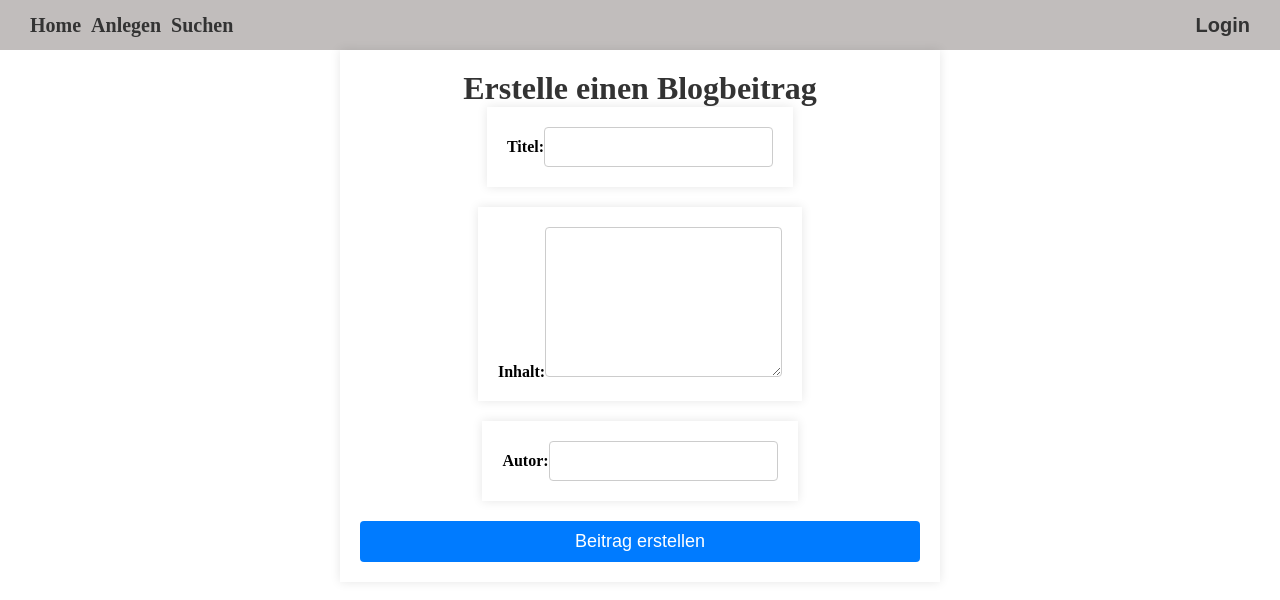
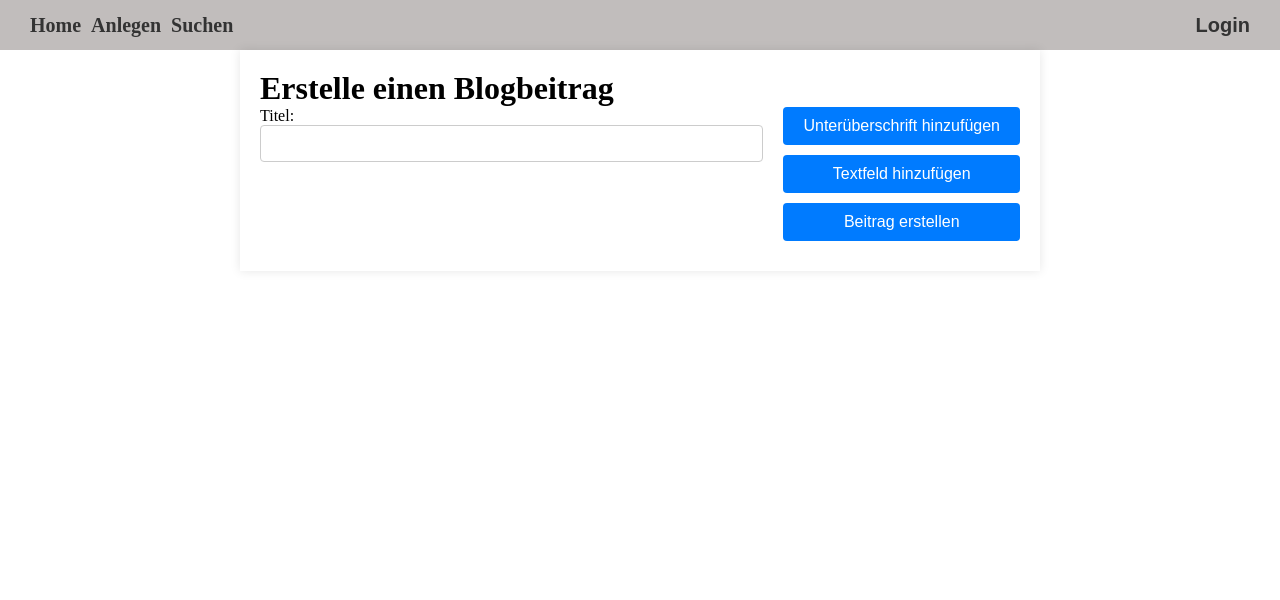
Before and after one commit to HeikoSchramek/No-SQL-Scharle, a Vue app in the folder frontend/: page /create in a window 1280 px wide. Shown: the top 600 px of the page. Built offline with nearby package versions, Linux system fonts and the light colour scheme.

Commit message:
Anlegen und Anzeigen

```diff
--- a/frontend/src/components/Home.vue
+++ b/frontend/src/components/Home.vue
@@ -1,4 +1,6 @@
 <script setup>
+import ShowBlogCard from './showBlogCard.vue';
+
 
 
 
@@ -12,7 +14,7 @@
 
 
 
-
+   <ShowBlogCard></ShowBlogCard>
 
 </template>
 
--- a/frontend/src/components/PostBlog.vue
+++ b/frontend/src/components/PostBlog.vue
@@ -1,21 +1,30 @@
 <template>
-    <div>
+  <div class="container">
     <h1>Erstelle einen Blogbeitrag</h1>
-      <form @submit.prevent="submitPost">
+    <div class="content-container">
+      <form @submit.prevent="submitPost" class="blog-form">
         <div>
           <label for="title">Titel:</label>
           <input id="title" v-model="post.title" type="text" required>
         </div>
-        <div>
-          <label for="content">Inhalt:</label>
-          <textarea id="content" v-model="post.content" required></textarea>
+        <div v-for="(section, index) in post.sections" :key="index" class="section">
+          <div v-if="section.type === 'subheading'">
+            <label>Unterüberschrift:</label>
+            <input v-model="section.text" type="text" required>
           </div>
-        <div>
-          <label for="author">Autor:</label>
-          <input id="author" v-model="post.author" type="text" required>
+          <div v-if="section.type === 'text'">
+            <label>Text:</label>
+            <textarea v-model="section.text" required></textarea>
           </div>
-        <button type="submit">Beitrag erstellen</button>
+          <button type="button" @click="removeSection(index)">Abschnitt entfernen</button>
+        </div>
       </form>
+      <div class="buttons">
+        <button type="button" @click="addSubheading">Unterüberschrift hinzufügen</button>
+        <button type="button" @click="addTextField">Textfeld hinzufügen</button>
+        <button type="submit" @click="submitPost">Beitrag erstellen</button>
+      </div>
+    </div>
   </div>
 </template>
 
@@ -25,12 +34,20 @@
     return {
       post: {
         title: '',
-          content: '',
-          author: ''
+        sections: []
       }
     }
   },
   methods: {
+    addSubheading() {
+      this.post.sections.push({ type: 'subheading', text: '' });
+    },
+    addTextField() {
+      this.post.sections.push({ type: 'text', text: '' });
+    },
+    removeSection(index) {
+      this.post.sections.splice(index, 1);
+    },
     async submitPost() {
       try {
         const response = await fetch('http://localhost:3000/blogposts', {
@@ -53,57 +70,41 @@
     },
     resetForm() {
       this.post.title = '';
-        this.post.content = '';
-        this.post.author = '';
+      this.post.sections = [];
     }
   }
 }
 </script>
+
 <style scoped>
-  div {
-    max-width: 600px;
+.container {
+  max-width: 800px;
   margin: auto;
   padding: 20px;
   box-shadow: 0 0 10px rgba(0, 0, 0, 0.1);
 }
 
-  h1 {
-    color: #333;
-    text-align: center;
+.content-container {
+  display: flex;
+  justify-content: space-between;
 }
 
-  form {
+.blog-form {
+  flex-grow: 1;
+  margin-right: 20px;
+}
+
+.buttons {
   display: flex;
   flex-direction: column;
-    gap: 20px;
-  }
-
-  label {
-    font-weight: bold;
-    margin-bottom: 5px;
-  }
-
-  input[type="text"],
-  textarea {
-    padding: 10px;
-    font-size: 16px;
-    border: 1px solid #ccc;
-    border-radius: 4px;
-  }
-
-  input[type="text"] {
-    height: 40px;
-  }
-
-  textarea {
-    resize: vertical;
-    min-height: 150px;
+  justify-content: flex-start;
 }
 
 button {
   cursor: pointer;
+  margin-bottom: 10px;
   padding: 10px 20px;
-    font-size: 18px;
+  font-size: 16px;
   color: white;
   background-color: #007bff;
   border: none;
@@ -115,7 +116,21 @@
   background-color: #0056b3;
 }
 
-  button:disabled {
-    background-color: #ccc;
+input[type="text"],
+textarea {
+  width: 100%;
+  padding: 10px;
+  margin-bottom: 10px;
+  border: 1px solid #ccc;
+  border-radius: 4px;
+}
+
+textarea {
+  resize: vertical;
+  min-height: 100px;
+}
+
+.section {
+  margin-bottom: 20px;
 }
 </style>
--- /dev/null
+++ b/frontend/src/components/showBlog.vue
@@ -0,0 +1,58 @@
+<template>
+    <div class="blog-post" v-if="post">
+      <h1>{{ post.title }}</h1>
+      <p>{{ formatDate(post.date) }}</p>
+      <div v-for="(section, index) in post.sections" :key="index">
+        <h3 v-if="section.type === 'subheading'">{{ section.text }}</h3>
+        <p v-if="section.type === 'text'">{{ section.text }}</p>
+      </div>
+    </div>
+  </template>
+
+  <script>
+import { ref, onMounted } from 'vue';
+import { useRoute } from 'vue-router';
+
+export default {
+  setup() {
+    const post = ref(null);
+    const route = useRoute();
+
+    onMounted(async () => {
+      const postId = route.params.id;
+      if (postId) {
+        try {
+          const response = await fetch(`http://localhost:3000/blogposts/${postId}`);
+          if (!response.ok) throw new Error('Fehler beim Laden des Blogbeitrags');
+          post.value = await response.json();
+        } catch (error) {
+          console.error('Fehler beim Laden des Blogbeitrags:', error);
+        }
+      }
+    });
+
+    return { post };
+  },
+  methods: {
+    formatDate(date) {
+      return new Date(date).toLocaleDateString();
+    },
+  }
+};
+</script>
+
+  <style scoped>
+  .blog-post {
+    max-width: 800px;
+    margin: auto;
+    padding: 20px;
+  }
+
+  h1, h3 {
+    margin-bottom: 10px;
+  }
+
+  p {
+    margin-bottom: 20px;
+  }
+  </style>
--- /dev/null
+++ b/frontend/src/components/showBlogCard.vue
@@ -0,0 +1,68 @@
+<template>
+    <div class="blog-posts">
+      <div v-for="post in posts" :key="post._id" class="post-card" @click="viewPost(post._id)">
+        <h2>{{ post.title }}</h2>
+        <p>{{ formatDate(post.date) }}</p>
+      </div>
+    </div>
+</template>
+
+
+  <script>
+
+  export default {
+    data() {
+      return {
+        posts: [],
+      };
+    },
+    async created() {
+      try {
+        const response = await fetch('http://localhost:3000/blogposts');
+        const data = await response.json();
+        this.posts = data;
+      } catch (error) {
+        console.error('Fehler beim Laden der Blogbeiträge:', error);
+      }
+    },
+    methods: {
+  viewPost(id) {
+    this.$router.push(`/blogposts/${id}`);
+  },
+  formatDate(date) {
+    return new Date(date).toLocaleDateString();
+  },
+}
+  };
+  </script>
+
+  <style scoped>
+  .blog-posts {
+    display: flex;
+    flex-wrap: wrap;
+    gap: 20px;
+    justify-content: center;
+  }
+
+  .post-card {
+    cursor: pointer;
+    border: 1px solid #ccc;
+    padding: 20px;
+    border-radius: 8px;
+    width: 300px;
+    box-shadow: 0 2px 4px rgba(0,0,0,0.1);
+    transition: transform 0.2s ease;
+  }
+
+  .post-card:hover {
+    transform: translateY(-5px);
+  }
+
+  h2, p {
+    margin: 0;
+  }
+
+  h2 {
+    margin-bottom: 10px;
+  }
+  </style>
--- a/frontend/src/router/index.js
+++ b/frontend/src/router/index.js
@@ -16,6 +16,9 @@ const router = createRouter({
     },{
       path: '/login',
       component: () => import('../components/Login.vue'),
+    },{
+      path: '/blogposts/:id',
+      component: () => import('../components/showBlog.vue'),
     },
 
 
```
Lines whose indentation alone changed are shown as unchanged.
